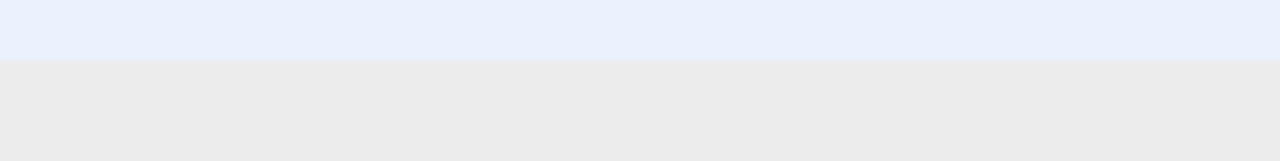
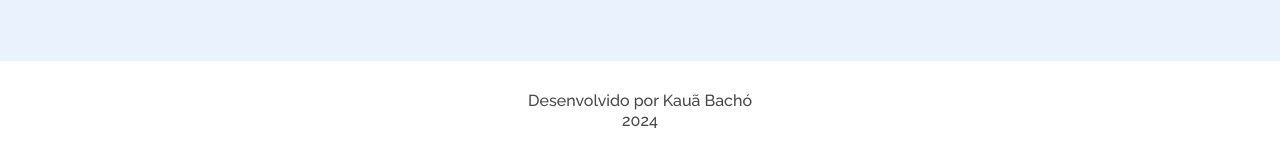
Before and after one commit to Kaua-codes/Portifolio-Alura_Challenges_Oracle_ONE, a website: page index.html in a window 1280 px wide. Shown: the part 3773-3934 px from the top of the page. Before the commit the page ends 3834 px from the top, so only its background shows below. Drawn offline with Linux system fonts and the light colour scheme.

Commit message:
feat(rodapé-desktop): adicionar versão inicial do rodapé para desktop

```diff
--- a/index.html
+++ b/index.html
@@ -448,6 +448,11 @@
     </main>
 
     <!-- Rodapé -->
-    <footer></footer>
+    <footer class="rodape">
+      <div class="rodape__texto--container">
+        <p class="rodape__texto">Desenvolvido por Kauã Bachó</p>
+        <p class="rodape__texto">2024</p>
+      </div>
+    </footer>
   </body>
 </html>
--- a/styles/style.css
+++ b/styles/style.css
@@ -561,4 +561,24 @@ body {
 
 /*! footer */
 
+.rodape {
+  background-color: #ffffff;
+  padding: 32px 0px;
+
+  display: flex;
+  justify-content: center;
+}
+
+.rodape__texto--container {
+  display: flex;
+  flex-direction: column;
+  align-items: center;
+  gap: 4px;
+}
+
+.rodape__texto {
+  font-weight: 500;
+  font-size: 16px;
+}
+
 /*! media queries */
```
